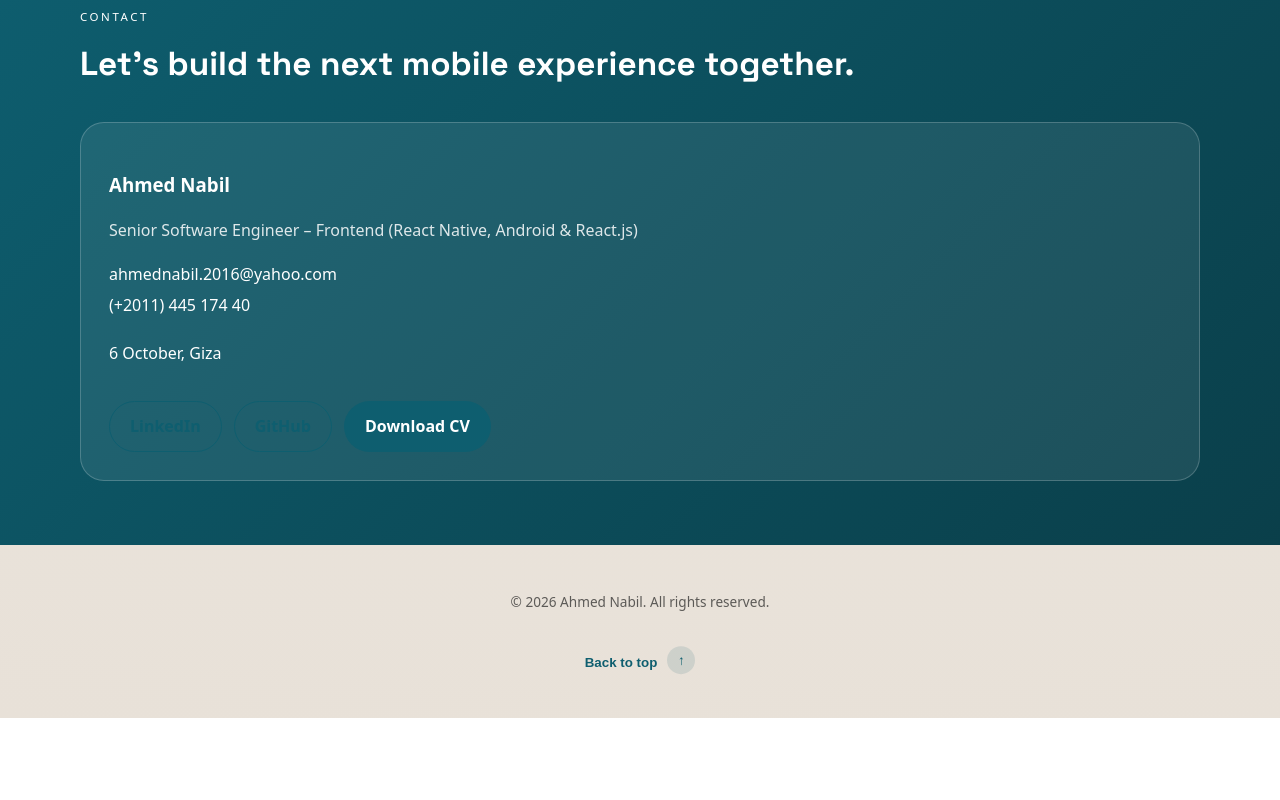
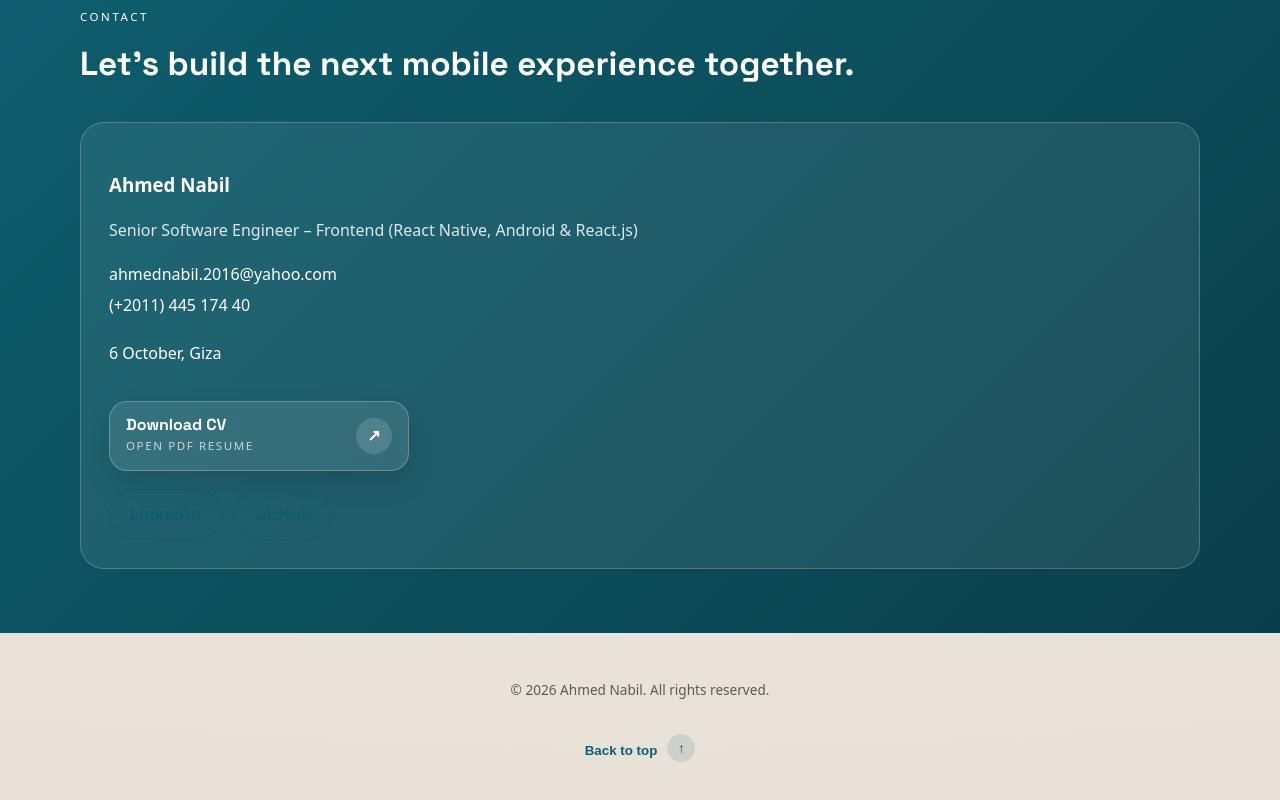
Before and after one commit to ahmednabilkamal/my-portfolio, a React (Vite) app: page / in a window 1280 px wide. Shown: the part 4863-5663 px from the top of the page. Before the commit the page ends 5581 px from the top, so only its background shows below. Built offline with nearby package versions, Linux system fonts and the light colour scheme; a web font is replaced by a local one.

Commit message:
Change download CV btn in contact section

```diff
--- a/src/App.tsx
+++ b/src/App.tsx
@@ -317,15 +317,19 @@ export default function App() {
                   <a href={`tel:${portfolio.phone.replace(/\s/g, '')}`}>{portfolio.phone}</a>
                   <p>{portfolio.location}</p>
                 </div>
+                <a className="contact-download" href={portfolio.cvUrl} target="_blank" rel="noreferrer">
+                  <span className="contact-download-copy">
+                    <strong>Download CV</strong>
+                    <small>Open PDF resume</small>
+                  </span>
+                  <span className="contact-download-icon" aria-hidden="true">↗</span>
+                </a>
                 <div className="contact-actions">
                   {portfolio.social.map((link) => (
                     <a key={link.label} className="btn ghost" href={link.href} target="_blank" rel="noreferrer">
                       {link.label}
                     </a>
                   ))}
-                  <a className="btn primary" href={portfolio.cvUrl} target="_blank" rel="noreferrer">
-                    Download CV
-                  </a>
                 </div>
               </div>
             </Reveal>
--- a/src/styles/global.css
+++ b/src/styles/global.css
@@ -501,6 +501,61 @@ a {
   font-weight: 500;
 }
 
+.contact-download {
+  display: inline-flex;
+  align-items: center;
+  justify-content: space-between;
+  gap: 16px;
+  width: min(100%, 300px);
+  padding: 14px 16px;
+  border-radius: 18px;
+  background: rgba(255, 255, 255, 0.1);
+  color: #fff;
+  border: 1px solid rgba(255, 255, 255, 0.24);
+  backdrop-filter: blur(12px);
+  box-shadow: 0 12px 28px rgba(0, 0, 0, 0.12);
+  transition: transform 0.2s ease, box-shadow 0.2s ease, background 0.2s ease,
+    border-color 0.2s ease;
+}
+
+.contact-download:hover {
+  transform: translateY(-2px);
+  background: rgba(255, 255, 255, 0.16);
+  border-color: rgba(255, 255, 255, 0.36);
+  box-shadow: 0 18px 34px rgba(0, 0, 0, 0.18);
+}
+
+.contact-download-copy {
+  display: grid;
+  gap: 4px;
+  text-align: left;
+}
+
+.contact-download-copy strong {
+  font-family: 'Space Grotesk', sans-serif;
+  font-size: 1rem;
+  line-height: 1.1;
+}
+
+.contact-download-copy small {
+  font-size: 0.72rem;
+  color: rgba(255, 255, 255, 0.72);
+  text-transform: uppercase;
+  letter-spacing: 0.14em;
+}
+
+.contact-download-icon {
+  width: 36px;
+  height: 36px;
+  border-radius: 50%;
+  display: inline-grid;
+  place-items: center;
+  background: rgba(255, 255, 255, 0.14);
+  color: #fff;
+  font-size: 1rem;
+  font-weight: 700;
+}
+
 .contact-actions {
   display: flex;
   gap: 12px;
@@ -555,6 +610,10 @@ a {
     width: 100%;
   }
 
+  .contact-download {
+    width: 100%;
+  }
+
   .projects-overview {
     grid-template-columns: 1fr;
   }
```
